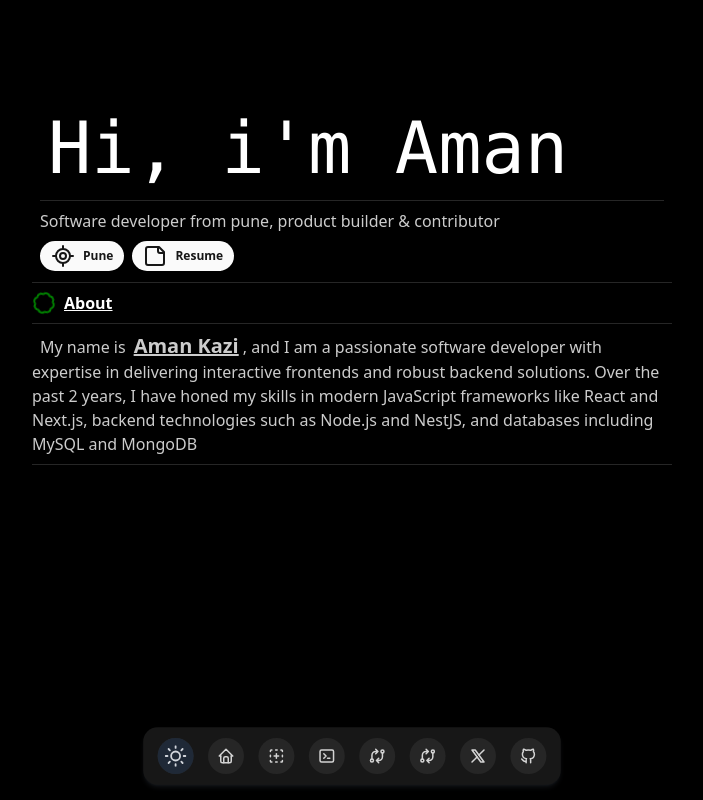
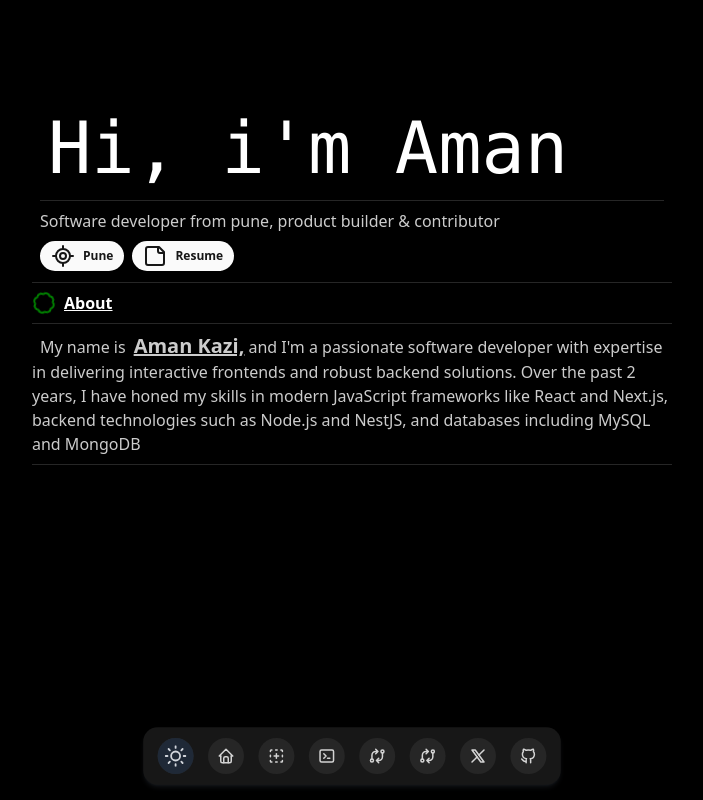
Before and after one commit to Amn9909/portfolio-amn, a Next.js app: page / in a window 1280 px wide. Shown: the whole page, without its empty margins (288-991 px from the left). Built offline with nearby package versions, Linux system fonts and the light colour scheme.

Commit message:
Update HeaderSection.tsx

```diff
--- a/app/(components)/askit/components/headerSection/HeaderSection.tsx
+++ b/app/(components)/askit/components/headerSection/HeaderSection.tsx
@@ -65,9 +65,9 @@ const HeaderSection = () => {
           <span className="p-2 text-balance opacity-80">
             My name is
             <span className="ml-2 mr-1 text-xl font-bold underline">
-              Aman Kazi
+              Aman Kazi,
             </span>
-            , and I am a passionate software developer with expertise in
+            and I'm a passionate software developer with expertise in
             delivering interactive frontends and robust backend solutions. Over
             the past 2 years, I have honed my skills in modern JavaScript
             frameworks like React and Next.js, backend technologies such as
```
